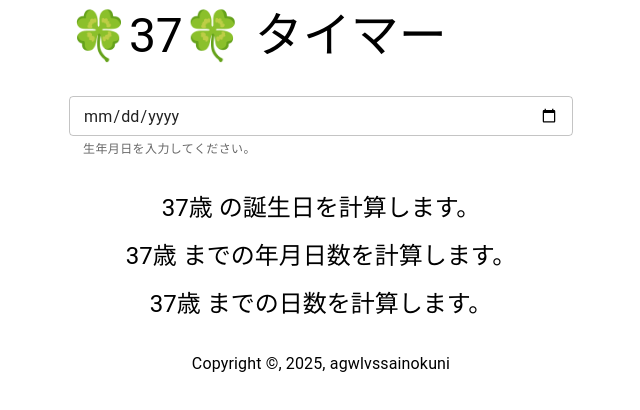
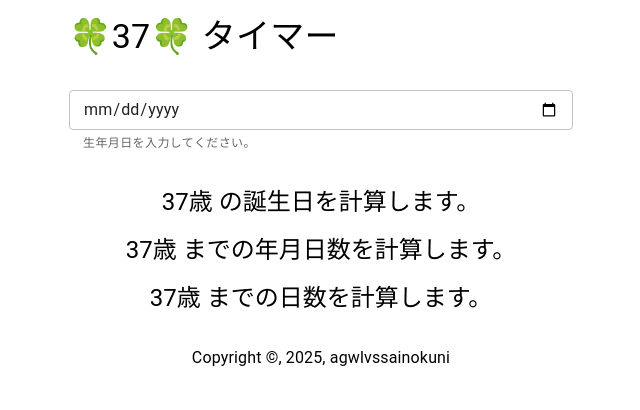
Before and after one commit to agwlvssainokuni/37timer, a React (Vite) app: page / in a window 1280 px wide. Shown: the top 410 px of the page, without its empty margins (319-959 px from the left). Built offline with nearby package versions, Linux system fonts and the light colour scheme.

Commit message:
タイトルのレイアウトを修正。

```diff
--- a/src/App.tsx
+++ b/src/App.tsx
@@ -69,7 +69,7 @@ const App = () => {
     return (
         <Container maxWidth={"sm"}>
             <Container>
-                <Typography variant={"h3"} marginTop={1} marginBottom={2}>
+                <Typography variant={"h4"} marginTop={2} marginBottom={2}>
                     🍀{yearsOld}🍀 タイマー
                 </Typography>
             </Container>
```
